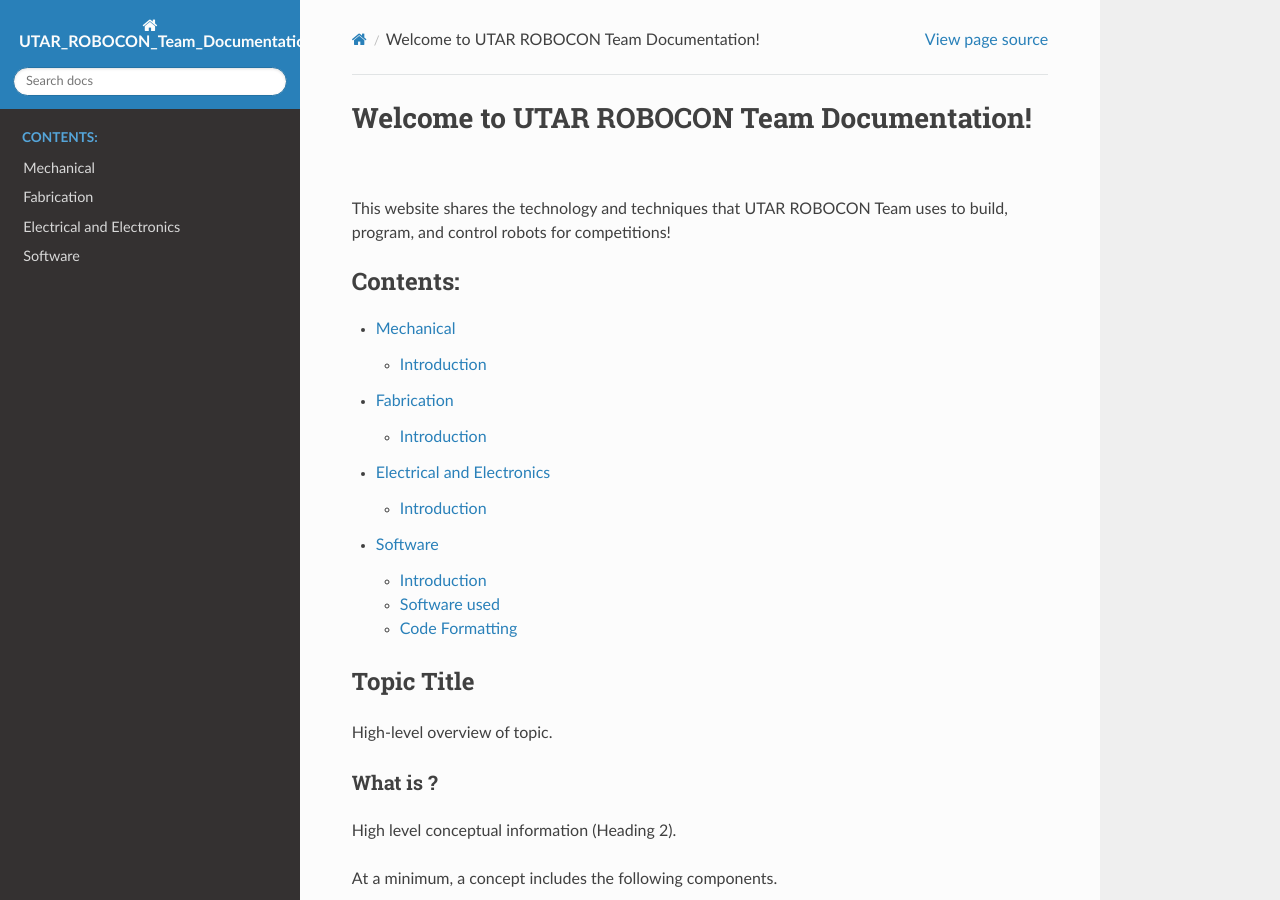
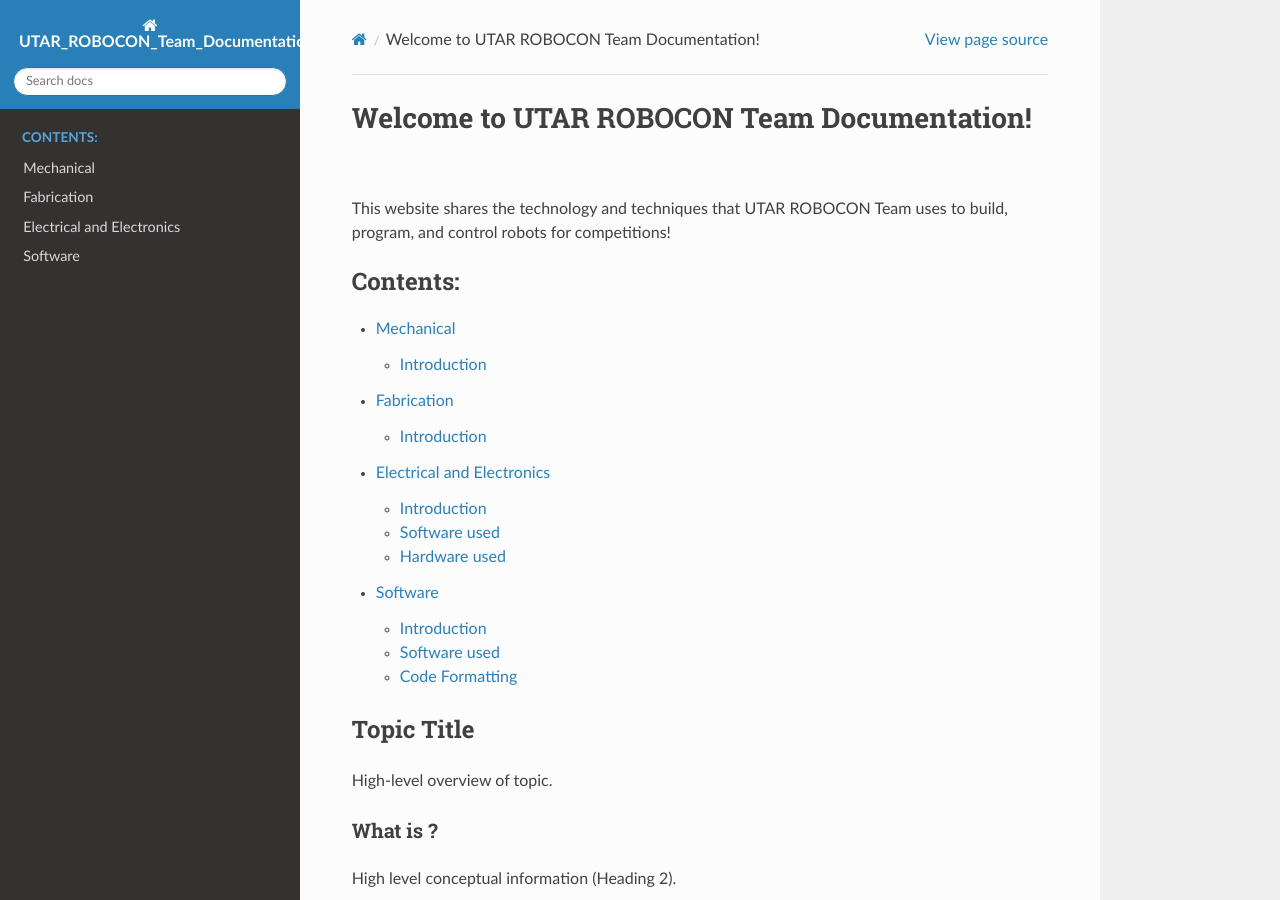
Before and after one commit to utarRoboconTeam/UTAR-ROBOCON-Team-Documentation, a Sphinx documentation site: the page built from source/index.rst, in a window 1280 px wide and 900 px high. Built offline with Sphinx 7.4.7 and the Read the Docs theme 3.1.0, drawn with Linux system fonts in a browser that asks for light colours.

Commit message:
try again

```diff
--- a/source/Electrical_and_Electronics/ene.rst
+++ b/source/Electrical_and_Electronics/ene.rst
@@ -5,7 +5,13 @@
 ############
 
 Software used
-=============
+#############
+
+EasyEDA
+=======
+
+Hardware used
+#############
 
 Power Supply
 ============
--- a/source/index.rst
+++ b/source/index.rst
@@ -5,7 +5,6 @@
 
 Welcome to UTAR ROBOCON Team Documentation!
 ===========================================
-
 This website shares the technology and techniques that UTAR ROBOCON Team uses to build, program, and control robots for competitions!
 
 .. toctree::
```
